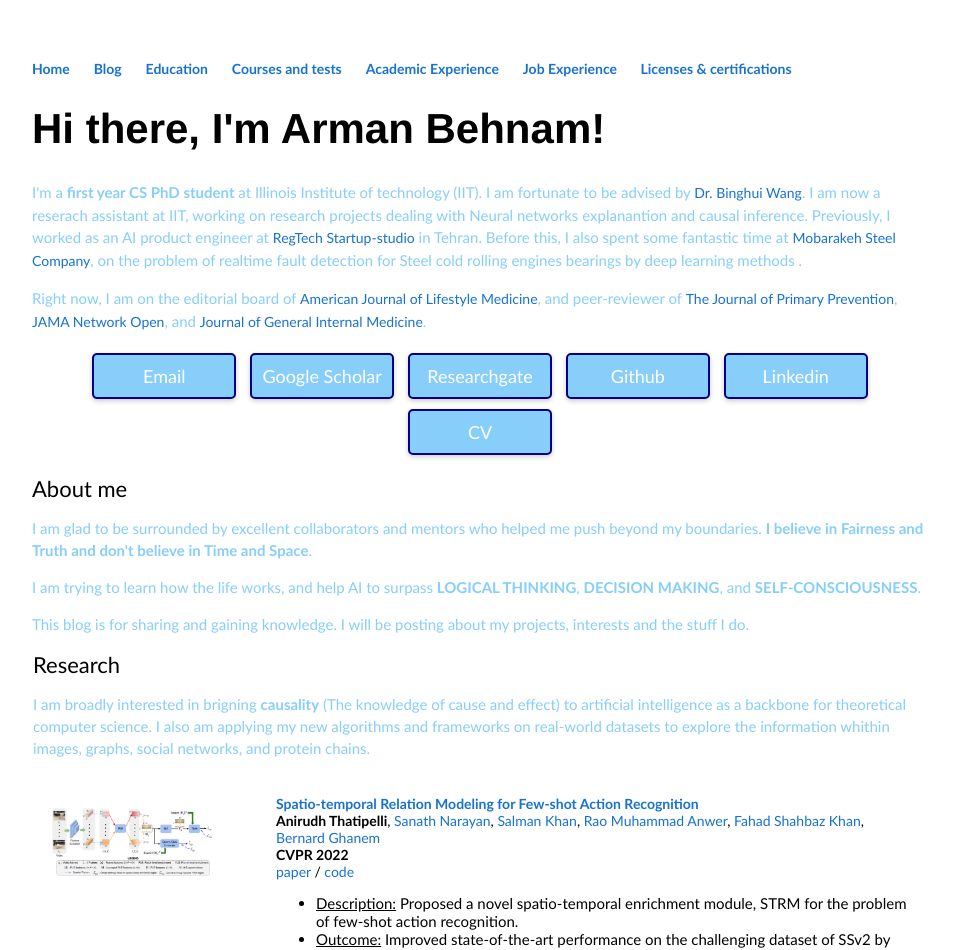
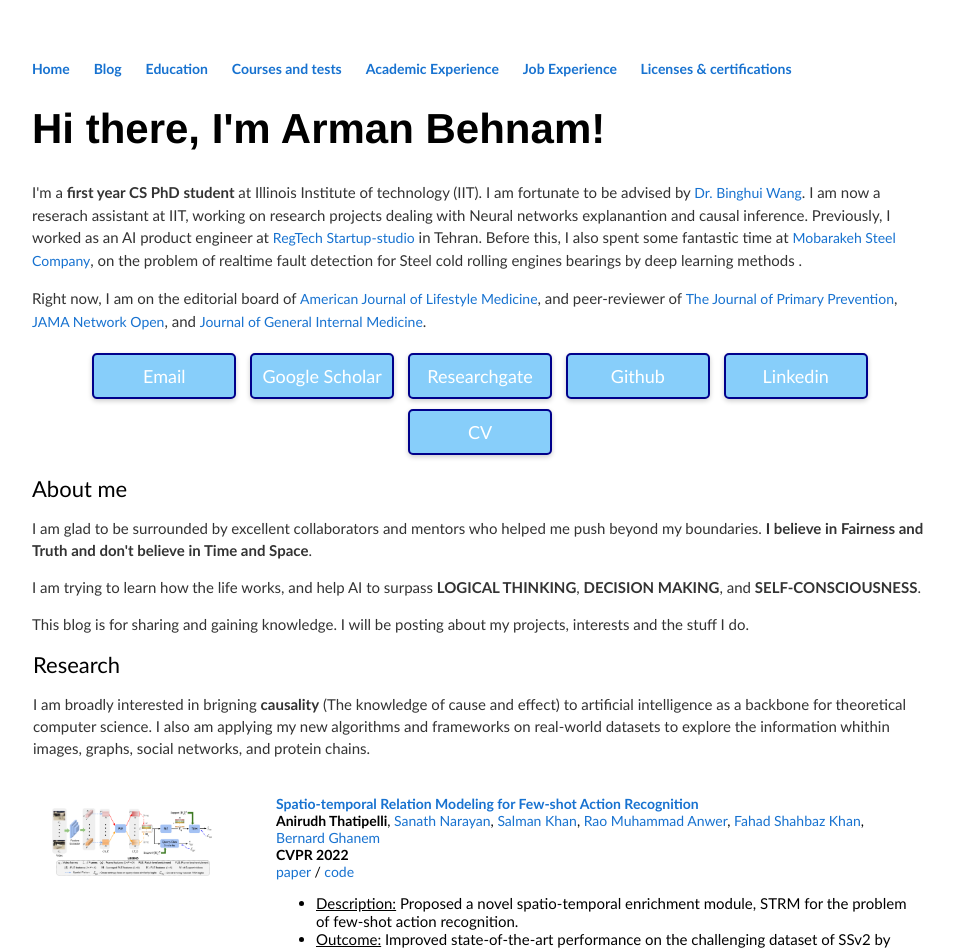
Before and after one commit to ArmanBehnam/ArmanBehnam.github.io, a Jekyll site: the page built from index.html, in a window 1280 px wide. Shown: the top 950 px of the page, without its empty margins (160-1114 px from the left). Built offline with Jekyll 4.4.1, drawn with Linux system fonts in a browser that asks for light colours.

Commit message:
Update main.css

```diff
--- a/css/main.css
+++ b/css/main.css
@@ -26,7 +26,7 @@ h1 {
 p {
     font-size: 1.5em;
     line-height: 1.4em;
-    color: #87CEFA;
+    color: #333;
 }
 footer {
     border-top: 1px solid #87CEFA;
```
